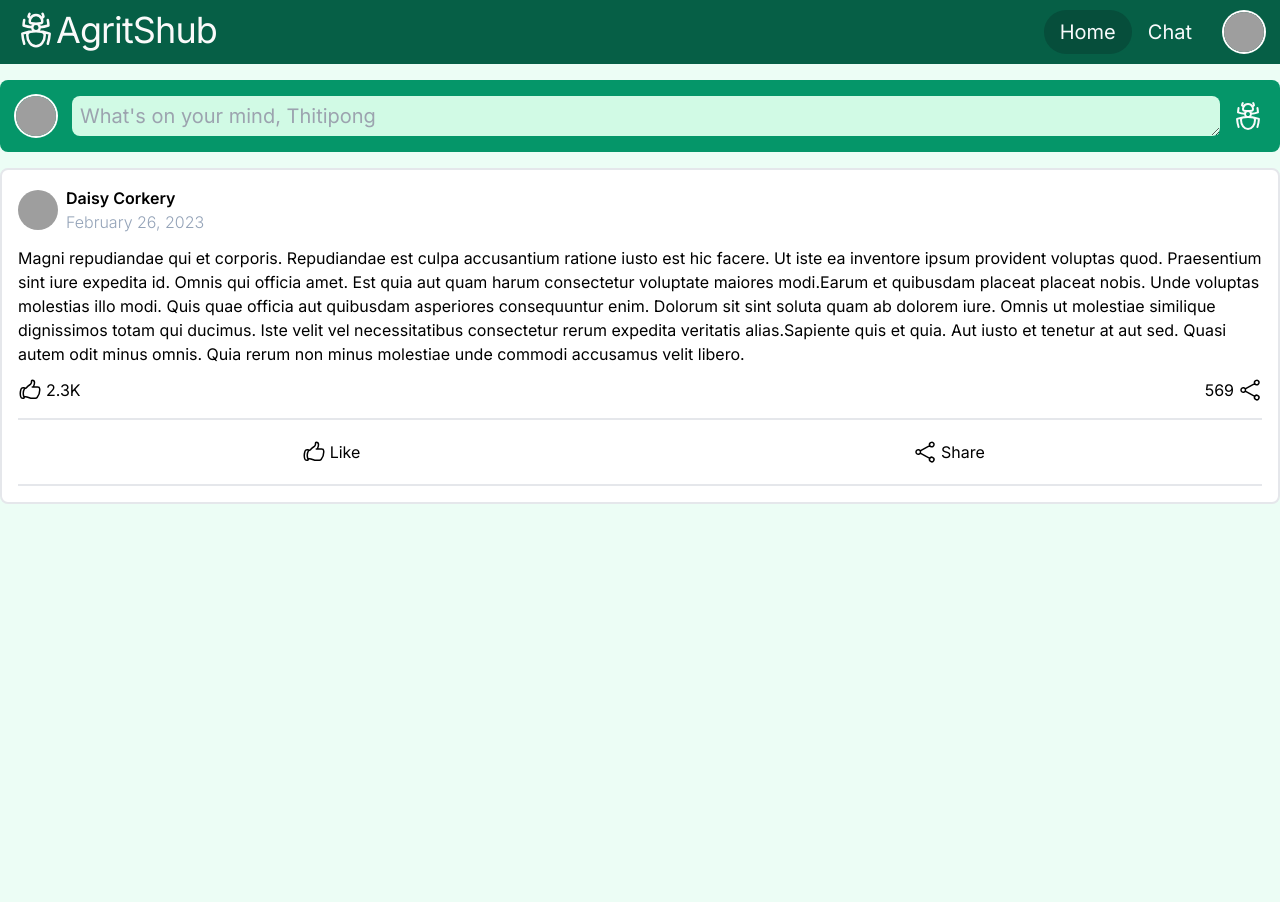
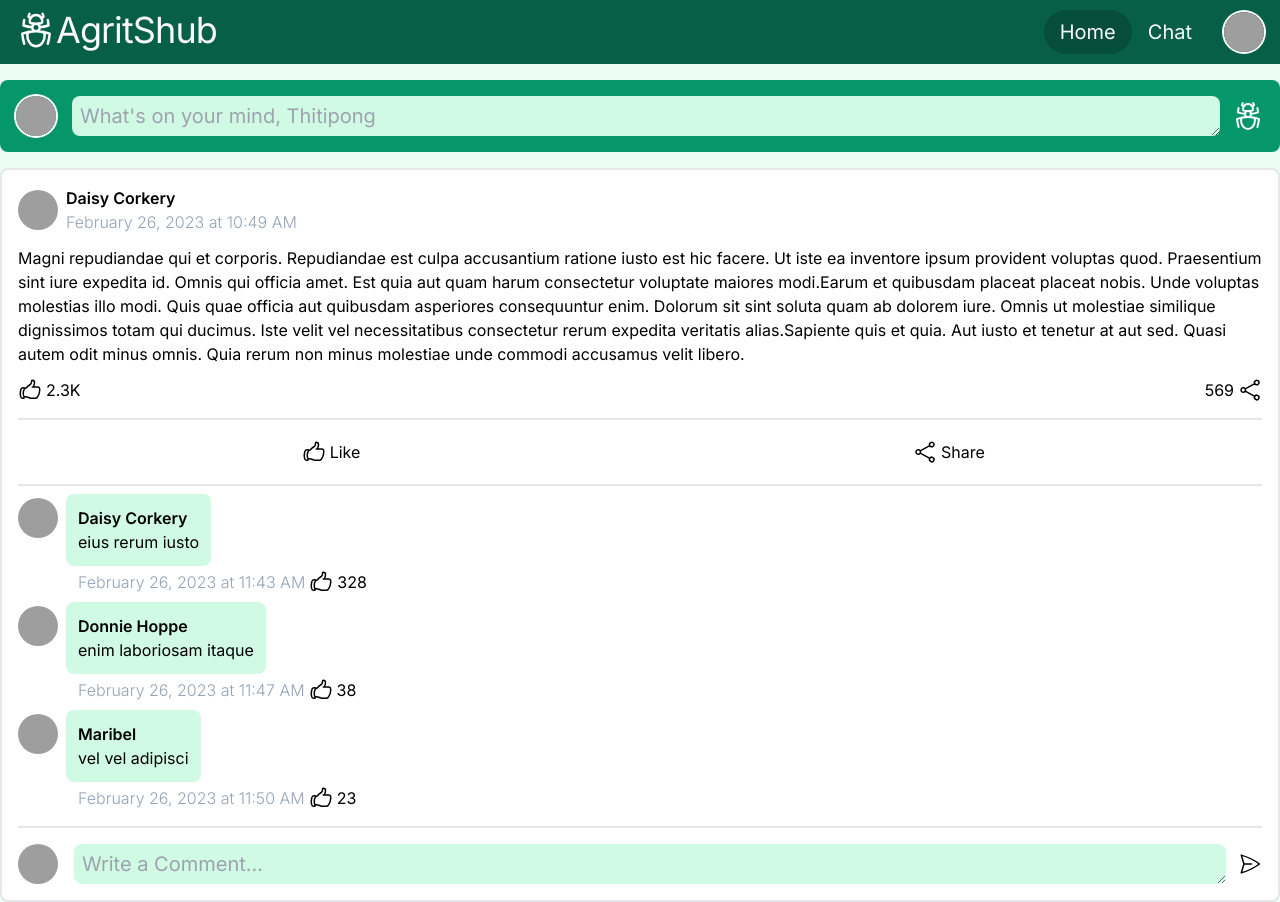
Before and after one commit to thitipongr/AgritechSocialHub, a Next.js app: page / in a window 1280 px wide. Before the commit the page ends 800 px from the top, so only its background shows below. Built offline with nearby package versions, Linux system fonts and the light colour scheme; grey boxes are pictures that could not be loaded.

Commit message:
feed comment and comment list

```diff
--- a/app/components/DatetoString.jsx
+++ b/app/components/DatetoString.jsx
@@ -7,6 +7,8 @@ const DatetoString = ({ date }) => {
         year: "numeric",
         month: "long",
         day: "numeric",
+        hour: "numeric",
+        minute: "numeric",
       })}
     </div>
   );
--- a/app/components/home/FeedBox.jsx
+++ b/app/components/home/FeedBox.jsx
@@ -2,9 +2,12 @@ import React from "react";
 import ProfileImg from "../ProfileImg";
 import DatetoString from "../DatetoString";
 import ShortnessNum from "../ShortnessNum";
+import FeedBoxCommentsList from "./FeedBoxCommentsList";
+import FeedBoxComment from "./FeedBoxComment";
 
 const FeedBox = ({ data }) => {
-  const { userName, userImg, postDetail, postDate, like, share } = data;
+  const { userName, userImg, postDetail, postDate, like, share, comments } =
+    data;
 
   return (
     <div className="rounded-lg bg-white border-2 p-4 flex flex-col">
@@ -90,6 +93,8 @@ const FeedBox = ({ data }) => {
           Share
         </button>
       </div>
+      <FeedBoxCommentsList data={comments} />
+      <FeedBoxComment />
     </div>
   );
 };
--- /dev/null
+++ b/app/components/home/FeedBoxComment.jsx
@@ -0,0 +1,32 @@
+import React from "react";
+import ProfileImg from "../ProfileImg";
+
+const FeedBoxComment = () => {
+  return (
+    <div className="border-t-2 pt-4 mt-4 flex flex-row">
+      <ProfileImg imgSrc="https://avatars.githubusercontent.com/u/144009672" />
+      <textarea
+        className="w-full h-10 rounded-lg border-0 text-xl text-gray-900 placeholder:text-gray-400 focus:ring-1 leading-8 bg-emerald-100 ml-4 mr-3 px-2 py-1"
+        placeholder="Write a Comment..."
+      ></textarea>
+      <button>
+        <svg
+          xmlns="http://www.w3.org/2000/svg"
+          fill="none"
+          viewBox="0 0 24 24"
+          strokeWidth={1.5}
+          stroke="currentColor"
+          className="w-6 h-6"
+        >
+          <path
+            strokeLinecap="round"
+            strokeLinejoin="round"
+            d="M6 12L3.269 3.126A59.768 59.768 0 0121.485 12 59.77 59.77 0 013.27 20.876L5.999 12zm0 0h7.5"
+          />
+        </svg>
+      </button>
+    </div>
+  );
+};
+
+export default FeedBoxComment;
--- /dev/null
+++ b/app/components/home/FeedBoxCommentsList.jsx
@@ -0,0 +1,53 @@
+import React from "react";
+import ProfileImg from "../ProfileImg";
+import ShortnessNum from "../ShortnessNum";
+import DatetoString from "../DatetoString";
+
+const FeedBoxCommentsList = ({ data }) => {
+  const comments = data;
+  return (
+    <div>
+      {comments.map((comment, index) => {
+        return (
+          <div key={index}>
+            <div className="flex flex-row mt-2">
+              <div className="mt-1">
+                {<ProfileImg imgSrc={comment.userImg} />}
+              </div>
+              <div className="ml-2 flex flex-col">
+                <div className="p-3 rounded-lg bg-emerald-100">
+                  <div className="font-semibold ">{comment.userName}</div>
+                  <div>{comment.commentDetail}</div>
+                </div>
+              </div>
+            </div>
+            <div className="flex flex-row mt-1 ml-12 pl-3">
+              <div className="text-slate-400 font-light mr-1">
+                <DatetoString date={comment.commentDate} />
+              </div>
+              <button>
+                <svg
+                  xmlns="http://www.w3.org/2000/svg"
+                  fill="none"
+                  viewBox="0 0 24 24"
+                  strokeWidth={1.5}
+                  stroke="currentColor"
+                  className="w-6 h-6 mr-1"
+                >
+                  <path
+                    strokeLinecap="round"
+                    strokeLinejoin="round"
+                    d="M6.633 10.5c.806 0 1.533-.446 2.031-1.08a9.041 9.041 0 012.861-2.4c.723-.384 1.35-.956 1.653-1.715a4.498 4.498 0 00.322-1.672V3a.75.75 0 01.75-.75A2.25 2.25 0 0116.5 4.5c0 1.152-.26 2.243-.723 3.218-.266.558.107 1.282.725 1.282h3.126c1.026 0 1.945.694 2.054 1.715.045.422.068.85.068 1.285a11.95 11.95 0 01-2.649 7.521c-.388.482-.987.729-1.605.729H13.48c-.483 0-.964-.078-1.423-.23l-3.114-1.04a4.501 4.501 0 00-1.423-.23H5.904M14.25 9h2.25M5.904 18.75c.083.205.173.405.27.602.197.4-.078.898-.523.898h-.908c-.889 0-1.713-.518-1.972-1.368a12 12 0 01-.521-3.507c0-1.553.295-3.036.831-4.398C3.387 10.203 4.167 9.75 5 9.75h1.053c.472 0 .745.556.5.96a8.958 8.958 0 00-1.302 4.665c0 1.194.232 2.333.654 3.375z"
+                  />
+                </svg>
+              </button>
+              <ShortnessNum num={comment.like} />
+            </div>
+          </div>
+        );
+      })}
+    </div>
+  );
+};
+
+export default FeedBoxCommentsList;
--- a/app/page.js
+++ b/app/page.js
@@ -12,6 +12,30 @@ const feedBox_initial = [
     postDate: "Sun Feb 26 2023 17:49:37 GMT+0700 (Indochina Time)",
     like: 2347,
     share: 569,
+    comments: [
+      {
+        userName: "Daisy Corkery",
+        userImg: "https://avatars.githubusercontent.com/u/144009673",
+        commentDetail: "eius rerum iusto",
+        commentDate: "Sun Feb 26 2023 18:43:32 GMT+0700 (Indochina Time)",
+        like: 328,
+      },
+      {
+        userName: "Donnie Hoppe",
+        userImg: "https://avatars.githubusercontent.com/u/144009674",
+        commentDetail: "enim laboriosam itaque",
+        commentDate: "Sun Feb 26 2023 18:47:31 GMT+0700 (Indochina Time)",
+        like: 38,
+      },
+      ,
+      {
+        userName: "Maribel",
+        userImg: "https://avatars.githubusercontent.com/u/144009675",
+        commentDetail: "vel vel adipisci",
+        commentDate: "Sun Feb 26 2023 18:50:35 GMT+0700 (Indochina Time)",
+        like: 23,
+      },
+    ],
   },
 ];
 
```
